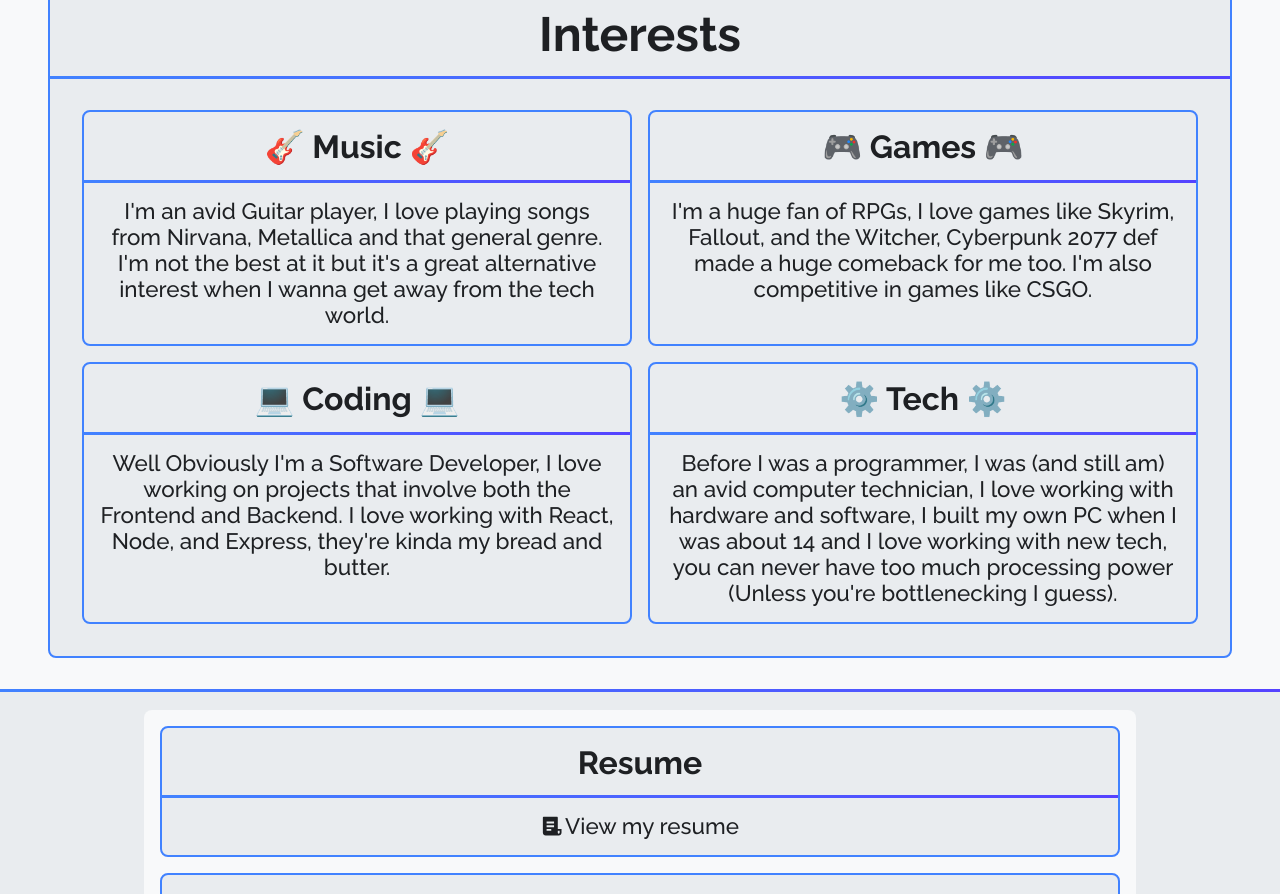
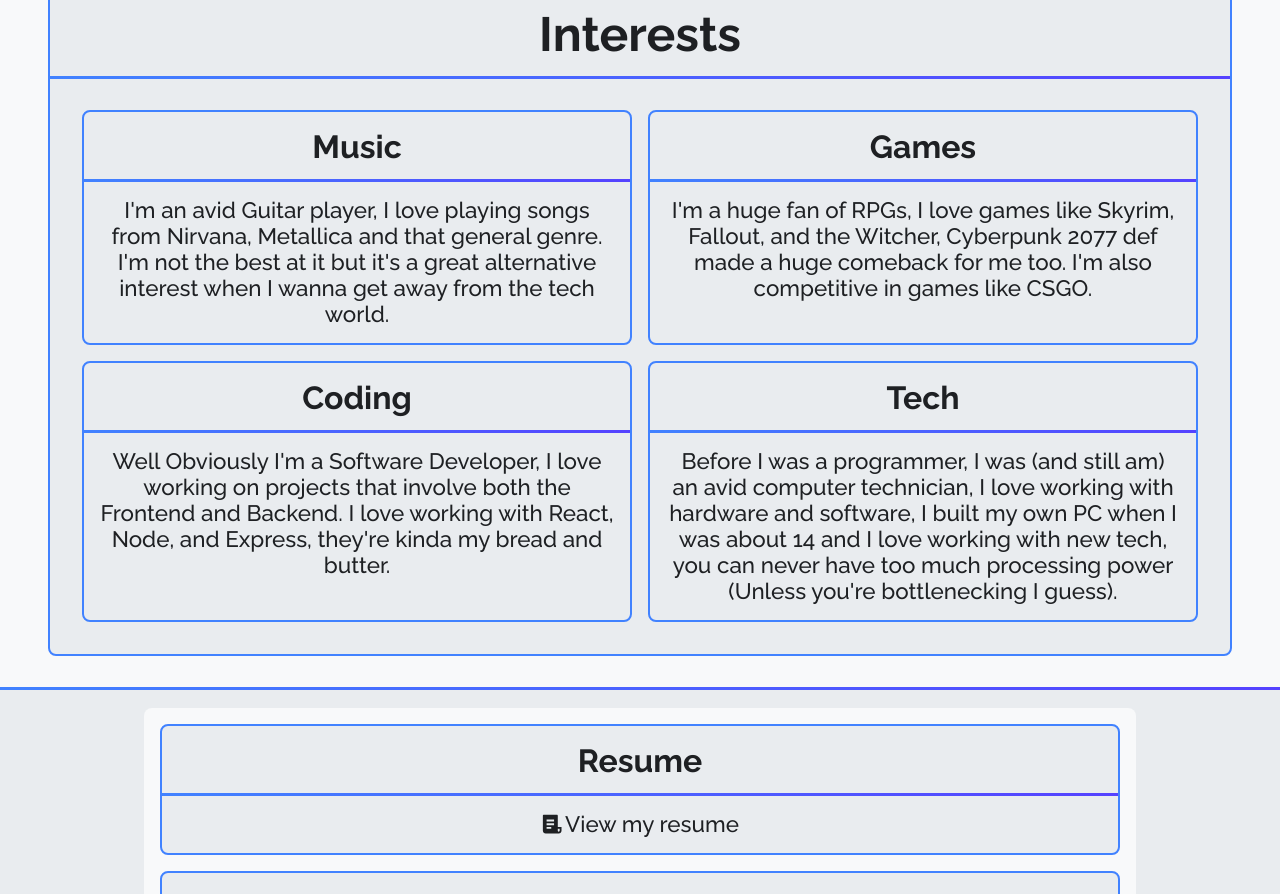
Before and after one commit to GianMarcoAlagna/Portfolio, a React (Vite) app: page / in a window 1280 px wide. Shown: the part 4540-5434 px from the top of the page. Built offline with nearby package versions, Linux system fonts and the light colour scheme; a web font is replaced by a local one.

Commit message:
Added another media query and other responsive code for artwork, release 1.0

```diff
--- a/src/App.css
+++ b/src/App.css
@@ -21,7 +21,7 @@ html.lenis body {
 
 .p5-container {
   min-width: 500px;
-    min-height: 500px;
+  min-height: 500px;
   height: 100%;
   width: 100%;
   @media screen and (max-width: 725px) {
@@ -96,6 +96,9 @@ html.lenis body {
   @media screen and (max-width: 725px) {
     grid-template-columns: repeat(auto-fit, minmax(300px, 1fr));
   }
+  @media screen and (max-width: 500px) {
+    grid-template-columns: repeat(auto-fit, minmax(200px, 1fr));
+  }
 }
 
 .header {
--- a/src/components/Art/Art.jsx
+++ b/src/components/Art/Art.jsx
@@ -15,7 +15,7 @@ export const Art = () => {
   const { screen } = useMainContext();
 
   useEffect(() => {
-    if (screen.width < 768) {
+    if (screen.width < 725) { // 450
       console.log("Setting art dimensions to 300x300")
       setArtDimensions({ width: 300, height: 300 });
     } else {
--- a/src/components/Navbar/Navbar.css
+++ b/src/components/Navbar/Navbar.css
@@ -15,7 +15,7 @@
   padding: 1rem 0.5rem;
   height: 5.5rem;
   &.expanded {
-    height: 16rem;
+    height: 18rem;
   }
 }
 
--- a/src/components/Util/Interests.json
+++ b/src/components/Util/Interests.json
@@ -1,6 +1,6 @@
 {
-  "🎸 Music 🎸": "I'm an avid Guitar player, I love playing songs from Nirvana, Metallica and that general genre. I'm not the best at it but it's a great alternative interest when I wanna get away from the tech world.",
-  "🎮 Games 🎮": "I'm a huge fan of RPGs, I love games like Skyrim, Fallout, and the Witcher, Cyberpunk 2077 def made a huge comeback for me too. I'm also competitive in games like CSGO.",
-  "💻 Coding 💻": "Well Obviously I'm a Software Developer, I love working on projects that involve both the Frontend and Backend. I love working with React, Node, and Express, they're kinda my bread and butter.",
-  "⚙️ Tech ⚙️": "Before I was a programmer, I was (and still am) an avid computer technician, I love working with hardware and software, I built my own PC when I was about 14 and I love working with new tech, you can never have too much processing power (Unless you're bottlenecking I guess)."
+  "Music": "I'm an avid Guitar player, I love playing songs from Nirvana, Metallica and that general genre. I'm not the best at it but it's a great alternative interest when I wanna get away from the tech world.",
+  "Games": "I'm a huge fan of RPGs, I love games like Skyrim, Fallout, and the Witcher, Cyberpunk 2077 def made a huge comeback for me too. I'm also competitive in games like CSGO.",
+  "Coding": "Well Obviously I'm a Software Developer, I love working on projects that involve both the Frontend and Backend. I love working with React, Node, and Express, they're kinda my bread and butter.",
+  "Tech": "Before I was a programmer, I was (and still am) an avid computer technician, I love working with hardware and software, I built my own PC when I was about 14 and I love working with new tech, you can never have too much processing power (Unless you're bottlenecking I guess)."
 }
--- a/src/index.css
+++ b/src/index.css
@@ -11,6 +11,10 @@
 
 section {
   padding: 1rem;
+  transition: padding 0.25s ease-in-out;
+  @media screen and (max-width: 576px) {
+    padding: 0rem;
+  }
 }
 
 a {
```
